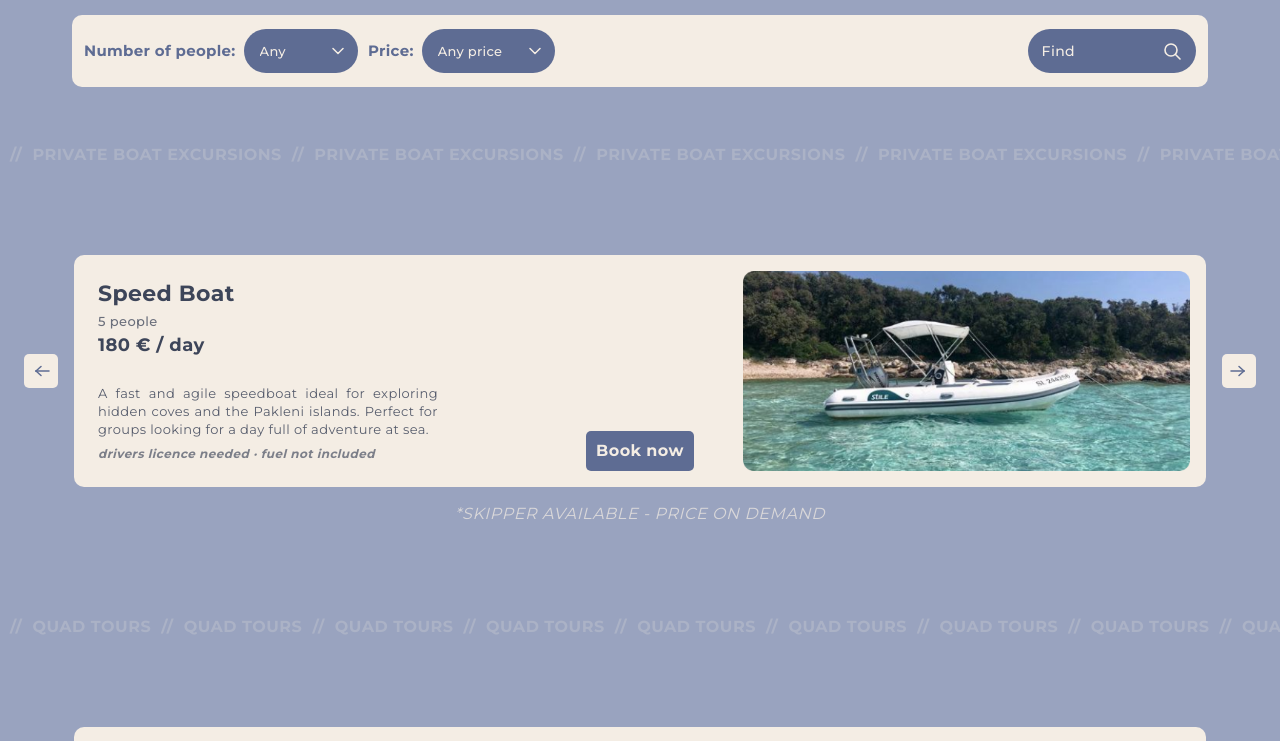
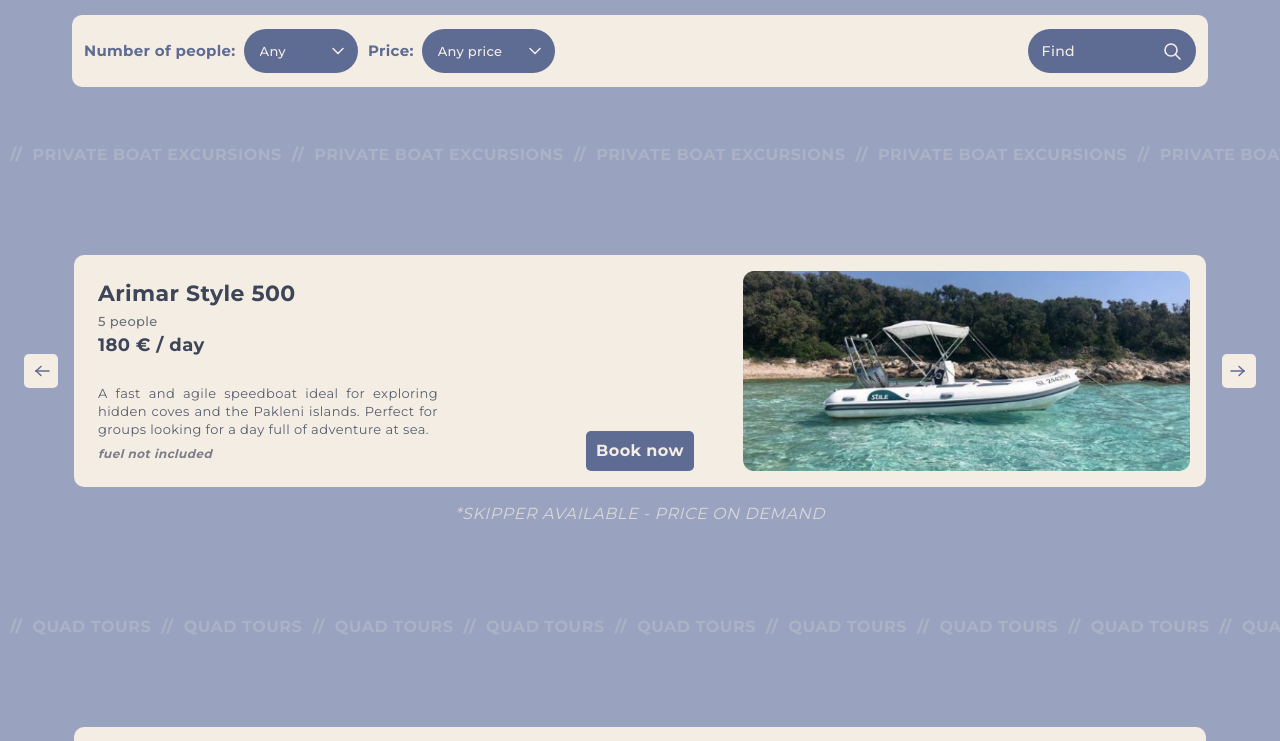
Before and after one commit to mcubic02/Boat-Hvar, a React (Vite) app: page / in a window 1280 px wide. Shown: the part 1308-2049 px from the top of the page. Built offline with nearby package versions, Linux system fonts and the light colour scheme; grey boxes are pictures that could not be loaded.

Commit message:
Changed headings

```diff
--- a/src/components/Hero.jsx
+++ b/src/components/Hero.jsx
@@ -11,7 +11,7 @@ const heroServices = [
 
 const heroPhotosLeft = [
   {
-    src: '/images/SpeedBoat.png',
+    src: '/images/Sunbird.png',
     alt: 'Speed boat on turquoise sea',
     className: 'hero__photo hero__photo--tilt-left hero__photo--m1',
   },
--- a/src/data/content.js
+++ b/src/data/content.js
@@ -74,26 +74,26 @@ export const WHATSAPP_DEFAULT_URL = 'https://wa.me/385919795375'
 export const boats = [
   {
     id: 0,
-    name: 'Speed Boat',
+    name: 'Arimar Style 500',
     capacity: '5 people',
     price: '180 € / day',
     description:
       'A fast and agile speedboat ideal for exploring hidden coves and the Pakleni islands. Perfect for groups looking for a day full of adventure at sea.',
     image: '/images/SpeedBoat.png',
     imageAlt: 'Speedboat at sea',
-    note: 'drivers licence needed · fuel not included',
+    note: 'fuel not included',
     bookUrl: WHATSAPP_DEFAULT_URL,
   },
   {
     id: 1,
     name: 'Pasara',
     capacity: '5 people',
-    price: '90 € / day',
+    price: '100 € / day',
     description:
       'A traditional Dalmatian pasara for relaxed exploring of the surrounding coves and beaches. Easy to handle and ideal for a calmer day at sea.',
     image: '/images/Pasara.png',
     imageAlt: 'Pasara boat at sea',
-    note: 'no licence needed · fuel included',
+    note: 'fuel included',
     bookUrl: WHATSAPP_DEFAULT_URL,
   },
   {
@@ -105,31 +105,28 @@ export const boats = [
       'Explore the coastline at your own pace. A great way to reach nearby beaches and coves under your own power, perfect for a single paddler or a pair.',
     image: '/images/kayak.png',
     imageAlt: 'Kayak on the sea',
-    note: 'no licence needed',
     bookUrl: WHATSAPP_DEFAULT_URL,
   },
   {
     id: 3,
-    name: 'Sunbird',
+    name: 'Sunbird 650',
     capacity: '7 people',
     price: '290 € / day',
     description:
       'A spacious and comfortable boat for larger groups. Ideal for family trips or gatherings, with plenty of space for relaxation and fun on the water.',
     image: '/images/Sunbird.png',
     imageAlt: 'Sunbird boat at sea',
-    note: 'licence needed',
     bookUrl: WHATSAPP_PRIMARY_URL,
   },
   {
     id: 4,
-    name: 'Joker Coaster ',
+    name: 'Joker Coaster 650',
     capacity: '7 people',
     price: '290 € / day',
     description:
       'A fast and agile speedboat ideal for exploring hidden coves and the Pakleni islands. Perfect for groups looking for a day full of adventure at sea.',
     image: '/images/JokerCoaster.png',
     imageAlt: 'Joker Coaster speedboat at sea',
-    note: 'licence needed',
     bookUrl: WHATSAPP_PRIMARY_URL,
   },
   {
@@ -141,7 +138,6 @@ export const boats = [
       'A fast and agile jet ski ideal for exploring hidden coves and the Pakleni islands. Perfect for a single person looking for a day full of adventure at sea.',
     image: '/images/JetSki.png',
     imageAlt: 'Jet ski at sea',
-    note: 'no licence needed',
     bookUrl: WHATSAPP_PRIMARY_URL,
   },
 ]
```
